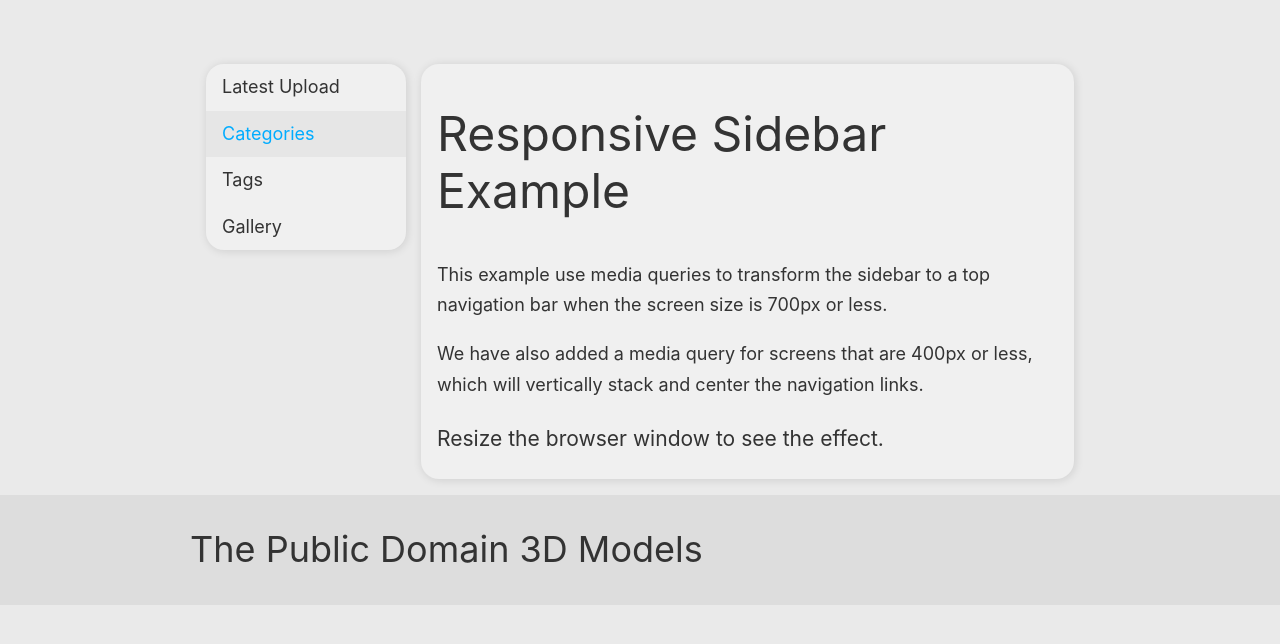
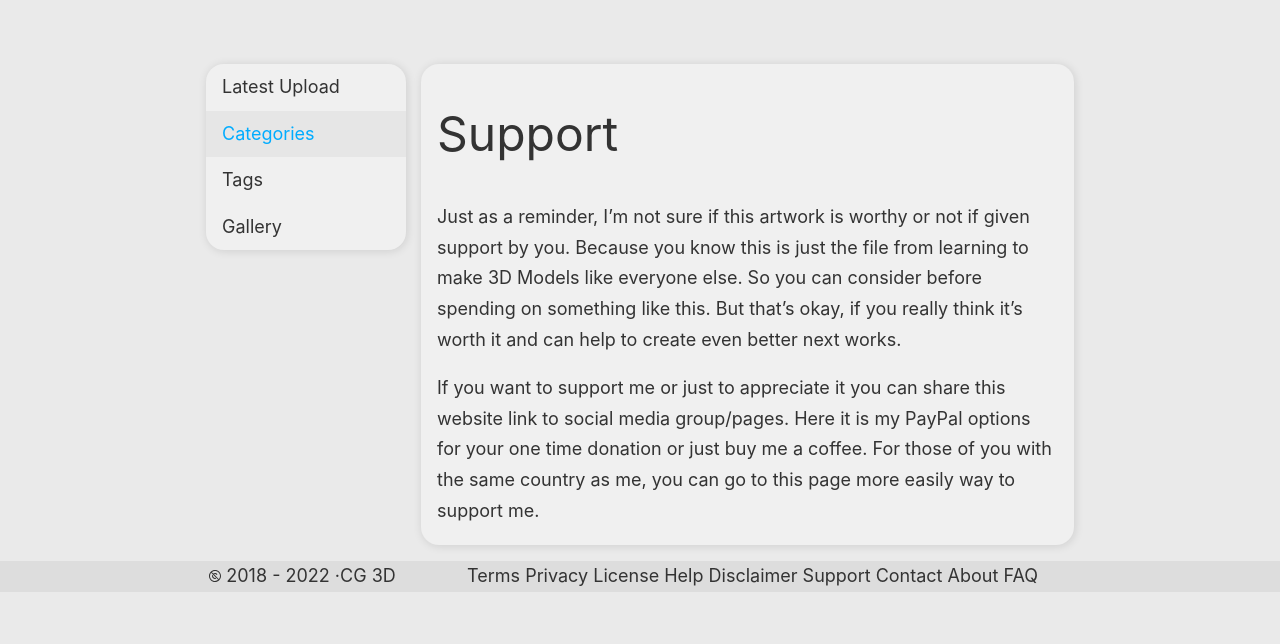
Before and after one commit to artslinux/nudc33ycmqc, a Jekyll site: the page test.html, which Jekyll copies as it is, in a window 1280 px wide. Shown: the top 644 px of the page. Built offline with Jekyll 4.4.1, drawn with Linux system fonts in a browser that asks for light colours.

Commit message:
Update test.html

```diff
--- a/test.html
+++ b/test.html
@@ -50,6 +50,9 @@
   background-color: #333;
   box-shadow: 1px 1px 10px rgba(0, 0, 0, 0.24);
 }
+body.dark  .copy01{
+  fill: #eaeaea;
+}
 body.dark .sidebar a:hover {
   display: block;
   background-color: #2e2e2e;
@@ -90,8 +93,7 @@
   transition: background-color 800ms ease;
 }
 
-.masthead-inner,
-.footer-inner {
+.masthead-inner {
   display: -webkit-box;
   display: flex;
   -webkit-box-pack: justify;
@@ -100,6 +102,11 @@
           align-items: center;
   max-width: 900px;
   margin: auto;
+}
+.footer-inner {
+  max-width: 900px;
+  margin: auto;
+  text-align: center;
 }
 .nav{
   position: fixed;
@@ -192,6 +199,9 @@
   font-size: 17px;
 }
 /* svg fill color */
+.copy01{
+  fill: #333;
+}
 .f01{
   fill: #00acff;
 }
@@ -367,31 +377,52 @@
         class="button-close display-topright">
         <svg height="24" viewBox="0 0 24 24" width="24"><path d="m 12.002,10.43254 3.986703,-3.9881711 c 0.214229,-0.2142285 0.497421,-0.3213427 0.779147,-0.3213427 0.592796,0 1.100488,0.4768784 1.100488,1.1004887 0,0.2831924 -0.107114,0.5634501 -0.321342,0.7791459 l -3.986704,3.9867042 4.001377,4.002843 c 0.215696,0.215697 0.322809,0.497421 0.322809,0.779146 0,0.626546 -0.512094,1.100489 -1.100488,1.100489 -0.281726,0 -0.56345,-0.107114 -0.777678,-0.321342 L 12.002,13.547656 7.9991559,17.550501 c -0.2142285,0.214228 -0.4959536,0.321342 -0.7776786,0.321342 -0.5883947,0 -1.101956,-0.473943 -1.101956,-1.100489 0,-0.281725 0.1071142,-0.563449 0.32281,-0.779146 L 10.445175,11.989365 6.4511352,7.9953242 C 6.2369068,7.7796285 6.1297925,7.4993707 6.1297925,7.2161782 c 0,-0.6236102 0.5076921,-1.0990212 1.1004887,-1.0990212 0.2817251,0 0.5649175,0.1071141 0.779146,0.3213426 z" fill="#ffffff"></path></svg>
         </span>
-        <h3>Menu</h3>
         </div>
       <div class="container">
+        <h3>Short by Categories</h3>
         <p>
-        <a href="/vehicle"><svg class="f01" style="vertical-align:middle" height="24" viewBox="0 0 24 24" width="24"><path d="M11 11v-3h1.247c.882 0 1.235.297 1.828.909.452.465 1.925 2.091 1.925 2.091h-5zm-1-3h-2.243c-.688 0-1.051.222-1.377.581-.316.348-.895.948-1.506 1.671 1.719.644 4.055.748 5.126.748v-3zm14 5.161c0-2.823-2.03-3.41-2.794-3.631-1.142-.331-1.654-.475-3.031-.794-.55-.545-2.052-2.036-2.389-2.376l-.089-.091c-.666-.679-1.421-1.269-3.172-1.269h-7.64c-.547 0-.791.456-.254.944-.534.462-1.944 1.706-2.34 2.108-1.384 1.402-2.291 2.48-2.291 4.603 0 2.461 1.361 4.258 3.179 4.332.41 1.169 1.512 2.013 2.821 2.013 1.304 0 2.403-.838 2.816-2h6.367c.413 1.162 1.512 2 2.816 2 1.308 0 2.409-.843 2.82-2.01 1.934-.056 3.181-1.505 3.181-3.829zm-18 4.039c-.662 0-1.2-.538-1.2-1.2s.538-1.2 1.2-1.2 1.2.538 1.2 1.2-.538 1.2-1.2 1.2zm12 0c-.662 0-1.2-.538-1.2-1.2s.538-1.2 1.2-1.2 1.2.538 1.2 1.2-.538 1.2-1.2 1.2zm2.832-2.15c-.399-1.188-1.509-2.05-2.832-2.05-1.327 0-2.44.868-2.836 2.062h-6.328c-.396-1.194-1.509-2.062-2.836-2.062-1.319 0-2.426.857-2.829 2.04-.586-.114-1.171-1.037-1.171-2.385 0-1.335.47-1.938 1.714-3.199.725-.735 1.31-1.209 2.263-2.026.34-.291.774-.432 1.222-.43h5.173c1.22 0 1.577.385 2.116.892.419.393 2.682 2.665 2.682 2.665s2.303.554 3.48.895c.84.243 1.35.479 1.35 1.71 0 1.196-.396 1.826-1.168 1.888z"></path></svg> Vehicle</a>
-        <a href="/architecture"><svg class="f01" style="vertical-align:middle" height="18" viewBox="0 0 24 24" width="18"><path d="M16 7h8v17h-24v-24h16v7zm-9 12h-2v4h2v-4zm4 0h-2v4h2v-4zm7 0h-2v4h2v-4zm4-10h-6v8h4v5h2v-13zm-8-7h-12v20h1v-5h10v5h1v-20zm-8 13h-2v-2h2v2zm3 0h-2v-2h2v2zm3 0h-2v-2h2v2zm8-2v2h-2v-2h2zm-14-1h-2v-2h2v2zm3 0h-2v-2h2v2zm3 0h-2v-2h2v2zm6-2h2v2h-2v-2zm-12-1h-2v-2h2v2zm3 0h-2v-2h2v2zm3 0h-2v-2h2v2zm-6-3h-2v-2h2v2zm3 0h-2v-2h2v2zm3 0h-2v-2h2v2z"></path></svg> Architecture</a>
-        <a href="/instrument"><svg class="f01" style="vertical-align:middle" height="18" viewBox="0 0 24 24" width="18"><path d=""></path></svg> Instrument</a>
-        <a href="/food"><svg class="f01" style="vertical-align:middle" height="18" viewBox="0 0 24 24" width="18"><path d="M9.46 11.039l-.48-4.039h-.98v-1.382c.87 0 2-.697 2-1.618h6.185l2.113-4 1.359.634-1.817 3.366h4.199c0 .922 1.092 1.618 1.961 1.618v1.382h-1l-2 17s-15.839.007-17.094-.005c-2.168-.068-3.017-1.656-3.041-3.743-.569-.472-.909-1.485-.861-2.409.044-.872.467-1.674 1.139-2.203.669-3.206 3.591-4.594 7.28-4.64.352 0 .698.013 1.037.039zm-6.466 9.957h-.002c.031.791.267.979.954.999 1.241.013 8.514 0 9.098-.009.679-.022.92-.269.96-.943 0 0-4.384.036-11.01-.047zm8.513-9.608c2.212.616 3.855 1.986 4.344 4.247.676.529 1.101 1.333 1.145 2.208.048.931-.437 1.866-.996 2.418.018.643-.061 1.23-.235 1.739h3.5l1.735-15h-10l.507 4.388zm2.493 5.612l-3.831.005c-.962.007-1.433 1.342-3.068 1.326-1.732-.018-1.855-1.313-2.723-1.309l-1.454-.022c-.54.046-.899.472-.923.943-.026.523.354 1.033 1.005 1.053h11.008c.645-.034 1.01-.539.985-1.053-.027-.49-.438-.92-.999-.943zm-.52-2.006c-.971-1.579-3.186-1.994-5.042-1.994-1.859.025-3.981.417-4.942 1.997l1.098.021c1.443.009 1.549 1.487 2.517 1.482.839-.004 1.404-1.492 2.834-1.494.141-.001 2.675-.012 3.535-.012z"></path></svg> Food</a>
-        <a href="/vegetation"><svg class="f01" style="vertical-align:middle" height="18" viewBox="0 0 24 24" width="18"><path d="M24 24.015h-24s.835-.809 4-1.398v-2.036c-2.281-.463-4-2.482-4-4.899 0-1.302.018-1.022 4.23-11.154.013 0 .186-.513.77-.513.581 0 .757.511.771.511.734 1.761 1.342 3.2 1.844 4.387.751-1.803 1.851-4.409 3.461-8.283.016 0 .223-.615.924-.615.697 0 .909.613.925.613 1.621 3.89 2.729 6.472 3.484 8.261.497-1.187 1.097-2.62 1.821-4.361.013 0 .186-.513.77-.513.581 0 .757.511.771.511 3.879 9.309 4.229 9.622 4.229 11.156 0 2.417-1.719 4.436-4 4.899v2.036c3.161.588 3.998 1.396 4 1.398zm-8.71-4.983c-.68.447-1.456.759-2.29.9v2.09c1.993.028 3.641.14 5 .297v-1.738c-1.065-.217-2.008-.772-2.71-1.549zm-6.58 0c-.702.777-1.645 1.332-2.71 1.549v1.738c1.359-.157 3.007-.269 5-.297v-2.09c-.834-.141-1.61-.453-2.29-.9zm-2.157-7.503c-.102-.239-1.102-2.597-1.55-3.659l-.974 2.328c-2.029 4.843-2.029 4.867-2.029 5.484 0 2.64 2.433 3.062 3 3.062.377 0 1.521-.184 2.282-1.023-.803-1.021-1.282-2.308-1.282-3.706 0-.743.005-1.056.553-2.486zm10.163 6.194c.765.843 1.916 1.021 2.284 1.021.583 0 3-.44 3-3.062 0-.702-.1-.978-1.773-4.921l-1.224-2.891-1.525 3.645c.446 1.198.522 1.716.522 2.5 0 1.399-.48 2.687-1.284 3.708zm-4.713-14.116c.732 1.744 1.337 3.169 1.836 4.344 2.06 4.852 2.161 5.135 2.161 6.064 0 1.961-1.401 3.619-3.332 3.944-.613.104-.834.084-1.336 0-1.931-.324-3.332-1.983-3.332-3.944 0-.833 0-.849 2.46-6.72.437-1.043.948-2.261 1.543-3.688z"></path></svg> Vegetation</a>
-        <a href="/accessories"><svg class="f01" style="vertical-align:middle" height="18" viewBox="0 0 24 24" width="18"><path d=""></path></svg> Accessories</a>
-        <a href="/houseware"><svg class="f01" style="vertical-align:middle" height="18" viewBox="0 0 24 24" width="18"><path d=""></path></svg> Houseware</a>
-        <a href="/furniture"><svg class="f01" style="vertical-align:middle" height="18" viewBox="0 0 24 24" width="18"><path d=""></path></svg> Furniture</a>
-        <a href="/currency"><svg class="f01" style="vertical-align:middle" height="18" viewBox="0 0 24 24" width="18"><path d=""></path></svg> Currency</a>
-        <a href="/electronic"><svg class="f01" style="vertical-align:middle" height="18" viewBox="0 0 24 24" width="18"><path d=""></path></svg> Electronic</a>
-        <a href="/weapon"><svg class="f01" style="vertical-align:middle" height="18" viewBox="0 0 24 24" width="18"><path d="M19.431 8.657c-1.391-.155-2.937-1.369-3.532-2.653h-7.899v5.113c2.798 0 1.686 3.634 4.996 4.146 1.988.307 3.258-.694 3.381-1.93.198-1.974 1.331-3.725 3.054-4.676zm-9.122-1.699h3.561c.189 0 .343.153.343.343 0 .189-.153.342-.343.342h-3.561v-.685zm0 1.287h3.561c.189 0 .343.153.343.342 0 .189-.153.342-.343.342h-3.561v-.684zm0 1.971v-.685h3.561c.189 0 .343.153.343.343 0 .189-.153.342-.343.342h-3.561zm3.125 4.257c-2.814-.28-2.644-3.545.518-3.057 2.192.34 2.045 3.312-.518 3.057zm-6.434-8.469v2.996h-6.014c-.06-.491-.35-1.006-.986-1.157v-1.839h7zm-4-.734h-2.297v-1.031c0-.188.188-.3.366-.204l1.931 1.235zm14.81 2.07c-.247-.179-.479-.38-.702-.618.529-.297 1.027-.494 1.681-.542.241-.018.349.273.107.376-.486.208-.818.413-1.086.784zm-3.033 5.293c-.326.57-.875 1.146-1.341 1.184-.145.012-.244-.123-.188-.253.107-.247.778-.745.622-1.552.492.08.783.331.907.621zm5.29-3.16c-1.557.802-2.597 2.354-2.738 4.11.777.323 1.671.917 1.671 2.938v2.465c0 .847.34 1.014 1.216 1.014h2.493c.99 0 1.291-.309 1.291-.999 0-1.527-.396-3.828-1.997-6.079-.782-1.101-1.803-1.85-1.936-3.449zm-.63 3.973c-.391 0-.707-.316-.707-.708s.316-.708.707-.708.708.316.708.708-.318.708-.708.708z"></path></svg> Weapon</a>
-        <a href="/character"><svg class="f01" style="vertical-align:middle" height="18" viewBox="0 0 24 24" width="18"><path d="M10.119 16.064c2.293-.53 4.427-.994 3.394-2.946-3.147-5.941-.835-9.118 2.488-9.118 3.388 0 5.643 3.299 2.488 9.119-1.065 1.964 1.149 2.427 3.393 2.946 1.985.458 2.118 1.428 2.118 3.107l-.003.828h-1.329c0-2.089.083-2.367-1.226-2.669-1.901-.438-3.695-.852-4.351-2.304-.239-.53-.395-1.402.226-2.543 1.372-2.532 1.719-4.726.949-6.017-.902-1.517-3.617-1.509-4.512-.022-.768 1.273-.426 3.479.936 6.05.607 1.146.447 2.016.206 2.543-.66 1.445-2.472 1.863-4.39 2.305-1.252.29-1.172.588-1.172 2.657h-1.331c0-2.196-.176-3.406 2.116-3.936zm-10.117 3.936h1.329c0-1.918-.186-1.385 1.824-1.973 1.014-.295 1.91-.723 2.316-1.612.212-.463.355-1.22-.162-2.197-.952-1.798-1.219-3.374-.712-4.215.547-.909 2.27-.908 2.819.015.935 1.567-.793 3.982-1.02 4.982h1.396c.44-1 1.206-2.208 1.206-3.9 0-2.01-1.312-3.1-2.998-3.1-2.493 0-4.227 2.383-1.866 6.839.774 1.464-.826 1.812-2.545 2.209-1.49.345-1.589 1.072-1.589 2.334l.002.618z"></path></svg> Character</a>
+        <a href="/vehicle">Vehicle</a>
+        <a href="/architecture">Architecture</a>
+        <a href="/instrument">Instrument</a>
+        <a href="/food">Food</a>
+        <a href="/vegetation">Vegetation</a>
+        <a href="/accessories">Accessories</a>
+        <a href="/houseware">Houseware</a>
+        <a href="/furniture">Furniture</a>
+        <a href="/currency">Currency</a>
+        <a href="/electronic">Electronic</a>
+        <a href="/weapon">Weapon</a>
+        <a href="/character">Character</a>
         <a href="/cosmetic">Cosmetic</a>
-        <a href="/fashion"><svg class="f01" style="vertical-align:middle" height="18" viewBox="0 0 24 24" width="18"><path d="M20.207 8.53l-2.193-1.405v15.884h-12.024v-15.854l-2.195 1.318-2.426-2.92 4.833-4.553h1.424c.51 1.754 2.018 3.5 4.377 3.5 2.392 0 3.876-1.699 4.381-3.5h1.42l4.826 4.586-2.423 2.944zm-4.858-7.53c-.466 1.322-1.604 2.5-3.346 2.5-1.73 0-2.868-1.178-3.342-2.5h6.688zm2.853-1h-12.396999999999998l-5.805 5.469 3.574 4.303 1.416-.85v15.087h14.024v-15.056l1.402.898 3.577-4.349-5.791-5.502z"></path></svg> Fashion</a>
-        <a href="/aircraft"><svg class="f01" style="vertical-align:middle" height="18" viewBox="0 0 24 24" width="18"><path d="M8.801 9l-2.602-6h3.688l6.182 6c1.373 0 2.93-.012 4.303.001 1.622.057 3.628 1.465 3.628 2.996 0 1.557-2.038 2.97-3.67 3.003h-4.236l-6.208 6h-3.658l2.594-6h-3.506l-2.164 2h-3.152l1.742-4.998-1.742-5.002h3.142l2.149 2h3.51zm3.034 2l-7.205-.004-2.017-1.996 1.26 2.998-1.283 3.002 1.997-2h7.246l-2.472 5.727 5.924-5.727c1.633 0 3.452.077 5.082-.002.791-.058 1.615-.809 1.615-.996 0-.211-.915-.995-1.694-1.002h-5.03l-5.909-5.735"></path></svg> Aircraft</a>
+        <a href="/fashion">Fashion</a>
+        <a href="/aircraft">Aircraft</a>
         </p>
-        <hr/>
+        <h3>Short by Tags</h3>
         <p>
-        <a href="/license">License</a>
-        <a href="/about">About</a>
-        <a href="/support">Support</a>
+        <a href="/">supercar</a>
+        <a href="/">truck</a>
+        <a href="/">interior</a>
+        <a href="/">design</a>
+        <a href="/">string</a>
+        <a href="/">keys</a>
+        <a href="/">fruit</a>
+        <a href="/">cookie</a>
+        <a href="/">tree</a>
+        <a href="/">eyewear</a>
+        <a href="/">ceramic</a>
+        <a href="/">softdrink</a>
+        <a href="/">cabinet</a>
+        <a href="/">lamp</a>
+        <a href="/">bus</a>
+        <a href="/">crypto</a>
+        <a href="/">computer</a>
+        <a href="/">gun</a>
+        <a href="/">dessert</a>
+        <a href="/">chair</a>
+        <a href="/">toy</a>
+        <a href="/">makeup</a>
+        <a href="/">apparel</a>
+        <a href="/">sailplane</a>
         </p>
       </div>
     </div>
@@ -429,19 +460,66 @@
 </div>
 <div class="p-layout">
 <div class="p-content">
-  <h2>Responsive Sidebar Example</h2>
-  <p>This example use media queries to transform the sidebar to a top navigation bar when the screen size is 700px or less.</p>
-  <p>We have also added a media query for screens that are 400px or less, which will vertically stack and center the navigation links.</p>
-  <h3>Resize the browser window to see the effect.</h3>
+  <h2>Support</h2>
+  <p>Just as a reminder, I’m not sure if this artwork is worthy or not if given support by you. Because you know this is just the file from learning to make 3D Models like everyone else. So you can consider before spending on something like this. But that’s okay, if you really think it’s worth it and can help to create even better next works. </p>
+  <p>If you want to support me or just to appreciate it you can share this website link to social media group/pages. Here it is my PayPal options for your one time donation or just buy me a coffee. For those of you with the same country as me, you can go to this page more easily way to support me.</p>
 </div>
 </div>
 
 </main>
+<style>
+.column {
+  float: left;
+}
+.column a {
+  text-decoration:none;
+}
+.column a:hover {
+  color:#00acff;
+}
+
+.left {
+  width: 25%;
+}
+
+.right {
+  width: 75%;
+}
+.row:after {
+  content: "";
+  display: table;
+  clear: both;
+}
+@media screen and (max-width: 600px) {
+  .column {
+    width: 100%;
+  }
+}
+</style>
 <footer class="footer">
   <div class="footer-inner">
-    <h1 class="logo">The Public Domain 3D Models</h1>
+
+  <div class="row">
+  <div class="column left"">
+    <svg class="copy01" height="12" viewBox="0 0 24 24" width="12"><path d="M12 0c-6.627 0-12 5.373-12 12s5.373 12 12 12 12-5.373 12-12-5.373-12-12-12zm0 22c-5.514 0-10-4.486-10-10 0-2.397.85-4.6 2.262-6.324l14.062 14.062c-1.724 1.412-3.927 2.262-6.324 2.262zm7.738-3.676l-9.587-9.587c.549-.319 1.174-.519 1.855-.519 1.171 0 2.306.523 3.136 1.669l1.858-1.217c-1.281-1.826-3.133-2.67-4.994-2.67-1.295 0-2.49.42-3.471 1.122l-2.86-2.86c1.725-1.412 3.928-2.262 6.325-2.262 5.514 0 10 4.486 10 10 0 2.397-.85 4.6-2.262 6.324zm-5.352-.827c-.758.331-1.564.503-2.38.503-3.308 0-6-2.692-6-6 0-.847.179-1.653.497-2.385l1.783 1.783c-.032.197-.06.396-.06.602 0 2.085 1.696 3.781 3.781 3.781.205 0 .408-.022.609-.055l1.77 1.771z"></path></svg> 2018 - <span id="pdm"></span> &middot;<a href="/">CG 3D</a>
+  </div>
+  <div class="column right"">
+    <a href="/tos">Terms</a>
+    <a href="/privacy">Privacy</a>
+    <a href="/license">License</a>
+    <a href="/help">Help</a>
+    <a href="/disclaimer">Disclaimer</a>
+    <a href="/support">Support</a>
+    <a href="/contact">Contact</a>
+    <a href="/about">About</a>
+    <a href="/faq">FAQ</a>
+  </div>
+  </div>
 
   </div>
+<script>
+document.getElementById("pdm").innerHTML = new Date().getFullYear();
+</script>
 </footer>
 <script src="https://code.jquery.com/jquery-3.5.1.slim.min.js"></script>
 
```
